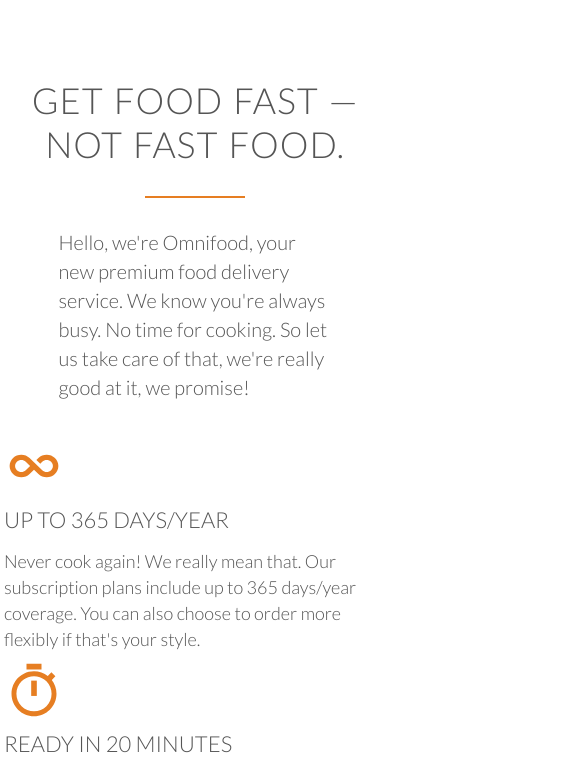
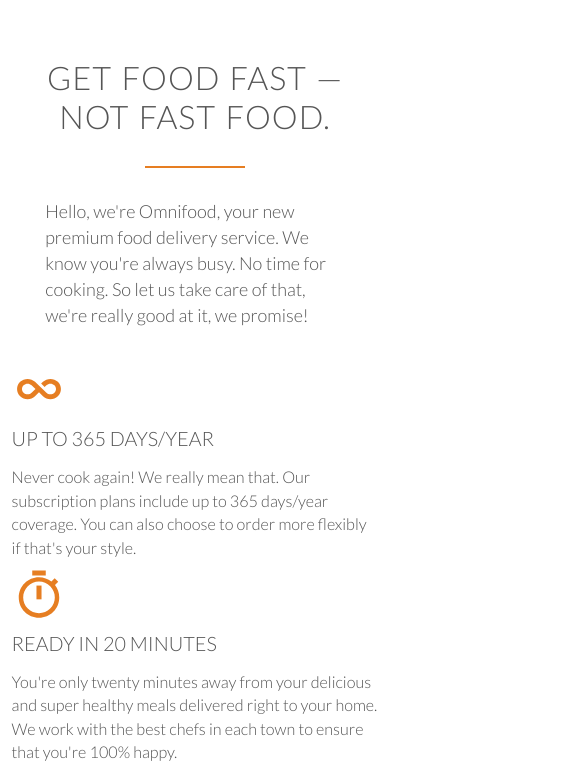
Before and after one commit to dusantrtica/omnifood, a plain HTML site: page index.html in a window 390 px wide. Shown: the part 846-1613 px from the top of the page, 585 px wide, since content can reach past the window. Drawn offline with nearby package versions, Linux system fonts and the light colour scheme.

Commit message:
add media queries

```diff
--- a/index.html
+++ b/index.html
@@ -1,9 +1,11 @@
 <!DOCTYPE html>
 <html lang="en">
   <head>
+    <meta name="viewport" content="width=device-width, initial-scale=1.0">
     <link rel="stylesheet" type="text/css" href="vendors/css/normalize.css" />
     <link rel="stylesheet" type="text/css" href="vendors/css/grid.css" />
     <link rel="stylesheet" type="text/css" href="resources/css/styles.css" />
+    <link rel="stylesheet" type="text/css" href="resources/css/queries.css" />
     <link
       href="http://fonts.googleapis.com/css?family=Lato:100,300,400,300italic"
       rel="stylesheet"
--- /dev/null
+++ b/resources/css/queries.css
@@ -0,0 +1,35 @@
+/*  Big tablet to  1200px (width smaller than 1140 px*/
+@media only screen and (max-width: 1200px) {
+  .hero-text-box {
+    width: 100%;
+    padding: 0 2%;
+  }
+
+  .row {
+    padding: 0 2%;
+  }
+}
+
+/* Portrait mode of iPad from 768px to 1023px */
+@media only screen and (max-width: 1023px) {
+  body {
+    font-size: 18px;
+  }
+
+  section {
+    padding: 60px 0;
+  }
+
+  .long-copy {
+    width: 80%;
+    margin-left: 10%;
+  }
+}
+
+/* Small phone from 481px to 767px*/
+@media only screen and (max-width: 767px) {
+}
+
+/* Small phones from 0 to 480px */
+@media only screen and (max-width: 480px) {
+}
```
